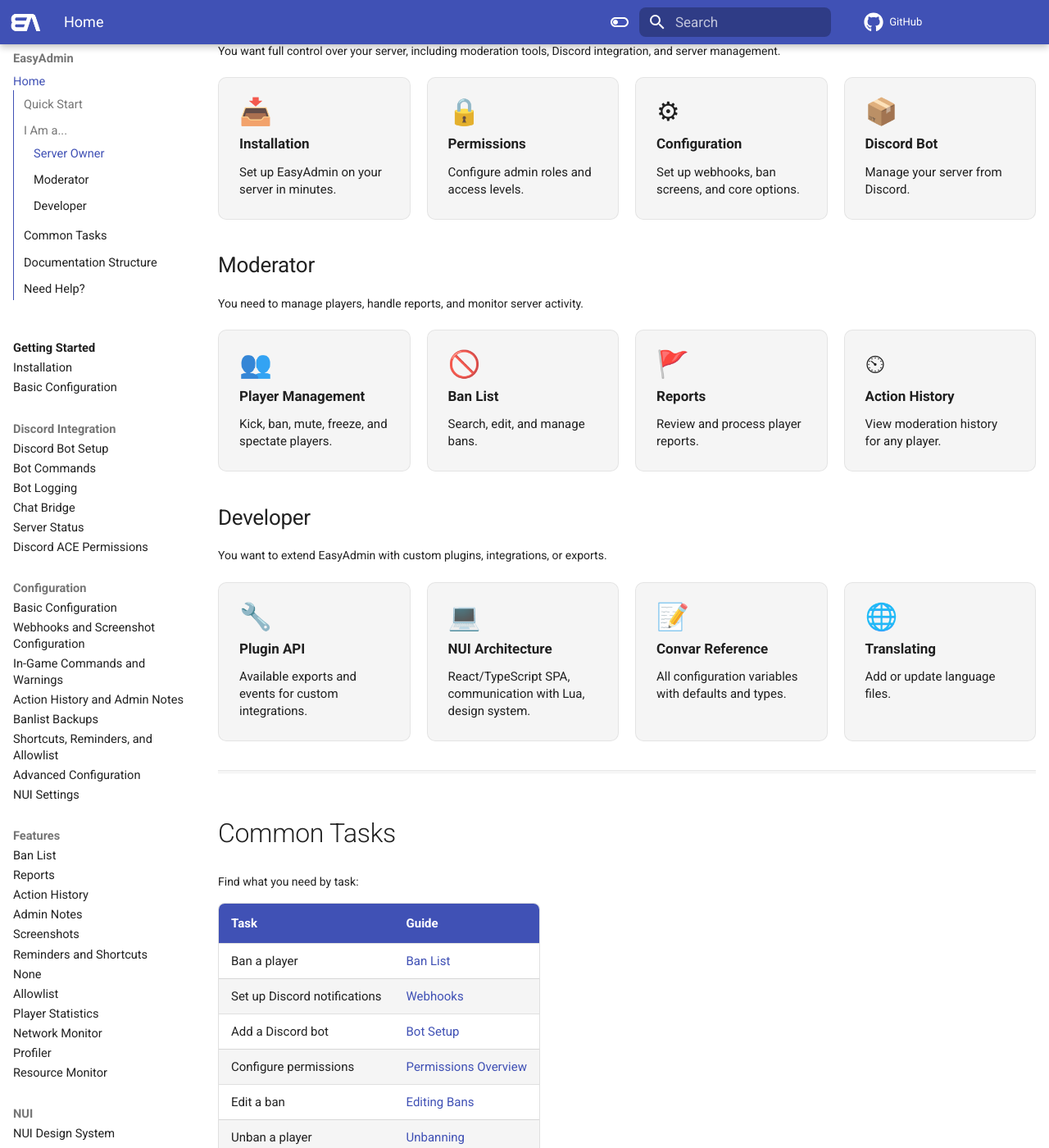
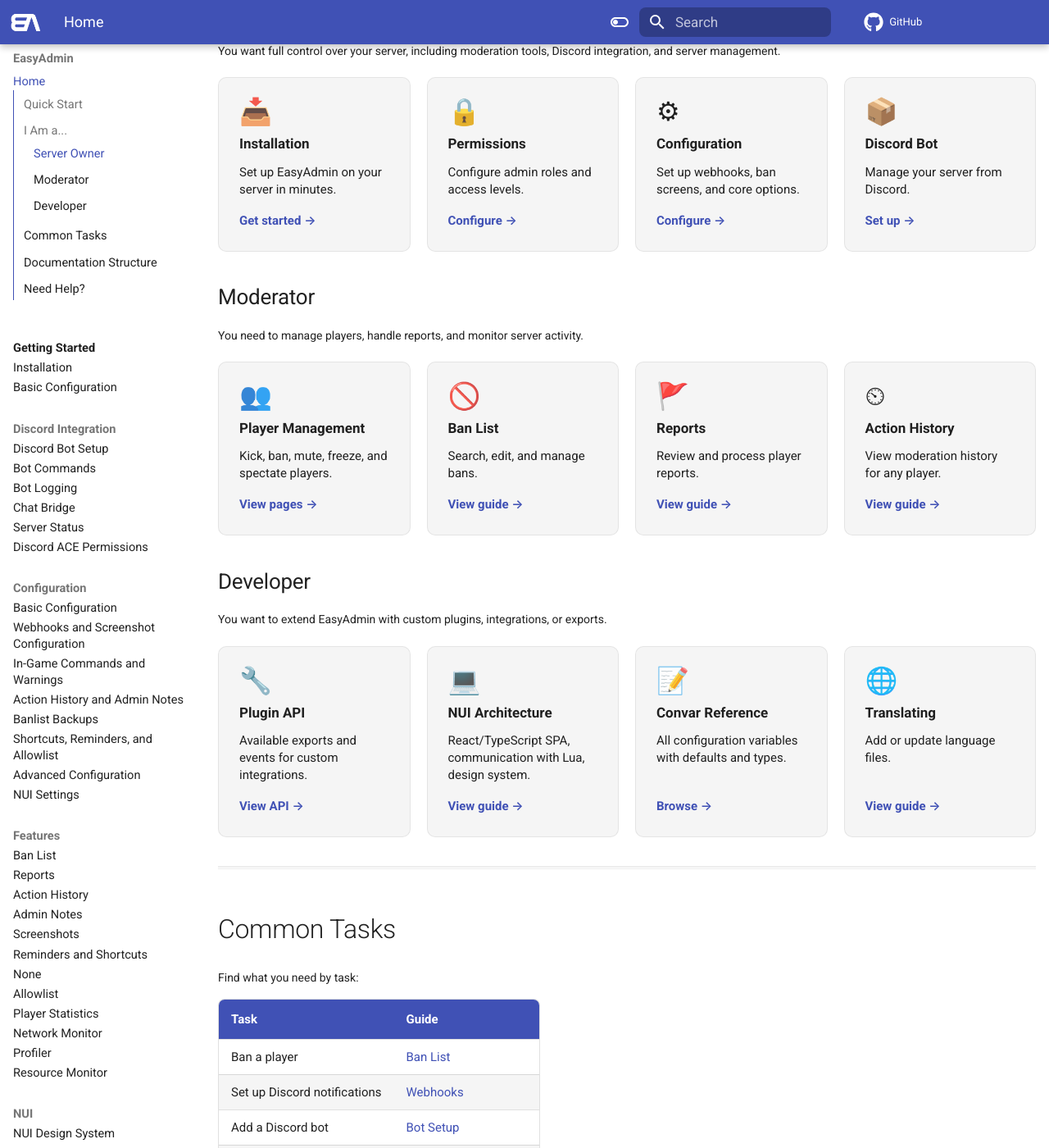
Before and after one commit to Blumlaut/EasyAdmin, an MkDocs documentation site: the page built from docs/docs/index.md, in a window 1280 px wide and 1400 px high, scrolled down 761 px. Shown: the whole window at 82% size. Built offline with MkDocs 1.6.1 and Material for MkDocs 9.7.7, drawn with Linux system fonts in a browser that asks for light colours; comment, search, counter and statistics services are not loaded.

Commit message:
docs: restore card hyperlinks using .md-free paths
Removed .md extension from card hrefs (e.g. install.md -> install).
MkDocs Material resolves these to clean URLs without the extension.

```diff
--- a/docs/docs/index.md
+++ b/docs/docs/index.md
@@ -30,24 +30,28 @@
 <div class="card-icon">&#x1F4E5;</div>
 <div class="card-title">Installation</div>
 <div class="card-desc">Set up EasyAdmin on your server in minutes.</div>
+<a class="card-link" href="install">Get started &rarr;</a>
 </div>
 
 <div class="card">
 <div class="card-icon">&#x1F512;</div>
 <div class="card-title">Permissions</div>
 <div class="card-desc">Configure admin roles and access levels.</div>
+<a class="card-link" href="permissions">Configure &rarr;</a>
 </div>
 
 <div class="card">
 <div class="card-icon">&#x2699;</div>
 <div class="card-title">Configuration</div>
 <div class="card-desc">Set up webhooks, ban screens, and core options.</div>
+<a class="card-link" href="configuration/basic">Configure &rarr;</a>
 </div>
 
 <div class="card">
 <div class="card-icon">&#x1F4E6;</div>
 <div class="card-title">Discord Bot</div>
 <div class="card-desc">Manage your server from Discord.</div>
+<a class="card-link" href="discord/bot-setup">Set up &rarr;</a>
 </div>
 
 </div>
@@ -62,24 +66,28 @@
 <div class="card-icon">&#x1F465;</div>
 <div class="card-title">Player Management</div>
 <div class="card-desc">Kick, ban, mute, freeze, and spectate players.</div>
+<a class="card-link" href="nui/pages">View pages &rarr;</a>
 </div>
 
 <div class="card">
 <div class="card-icon">&#x1F6AB;</div>
 <div class="card-title">Ban List</div>
 <div class="card-desc">Search, edit, and manage bans.</div>
+<a class="card-link" href="features/ban-list">View guide &rarr;</a>
 </div>
 
 <div class="card">
 <div class="card-icon">&#x1F6A9;</div>
 <div class="card-title">Reports</div>
 <div class="card-desc">Review and process player reports.</div>
+<a class="card-link" href="features/reports">View guide &rarr;</a>
 </div>
 
 <div class="card">
 <div class="card-icon">&#x23F2;</div>
 <div class="card-title">Action History</div>
 <div class="card-desc">View moderation history for any player.</div>
+<a class="card-link" href="features/action-history">View guide &rarr;</a>
 </div>
 
 </div>
@@ -94,24 +102,28 @@
 <div class="card-icon">&#x1F527;</div>
 <div class="card-title">Plugin API</div>
 <div class="card-desc">Available exports and events for custom integrations.</div>
+<a class="card-link" href="plugins/plugin-api">View API &rarr;</a>
 </div>
 
 <div class="card">
 <div class="card-icon">&#x1F4BB;</div>
 <div class="card-title">NUI Architecture</div>
 <div class="card-desc">React/TypeScript SPA, communication with Lua, design system.</div>
+<a class="card-link" href="nui/design-system">View guide &rarr;</a>
 </div>
 
 <div class="card">
 <div class="card-icon">&#x1F4DD;</div>
 <div class="card-title">Convar Reference</div>
 <div class="card-desc">All configuration variables with defaults and types.</div>
+<a class="card-link" href="reference/convar-reference">Browse &rarr;</a>
 </div>
 
 <div class="card">
 <div class="card-icon">&#x1F310;</div>
 <div class="card-title">Translating</div>
 <div class="card-desc">Add or update language files.</div>
+<a class="card-link" href="i18n/translating">View guide &rarr;</a>
 </div>
 
 </div>
--- a/docs/docs/stylesheets/extra.css
+++ b/docs/docs/stylesheets/extra.css
@@ -78,6 +78,18 @@
 	color: var(--md-default-fg-color--medium);
 	line-height: 1.4;
 	flex-grow: 1;
+}
+
+.card-link {
+	font-size: .75rem;
+	color: var(--md-primary-fg-color);
+	text-decoration: none;
+	font-weight: 600;
+	margin-top: .25rem;
+}
+
+.card-link:hover {
+	text-decoration: underline;
 }
 
 /* ---- Tables ---- */
```
